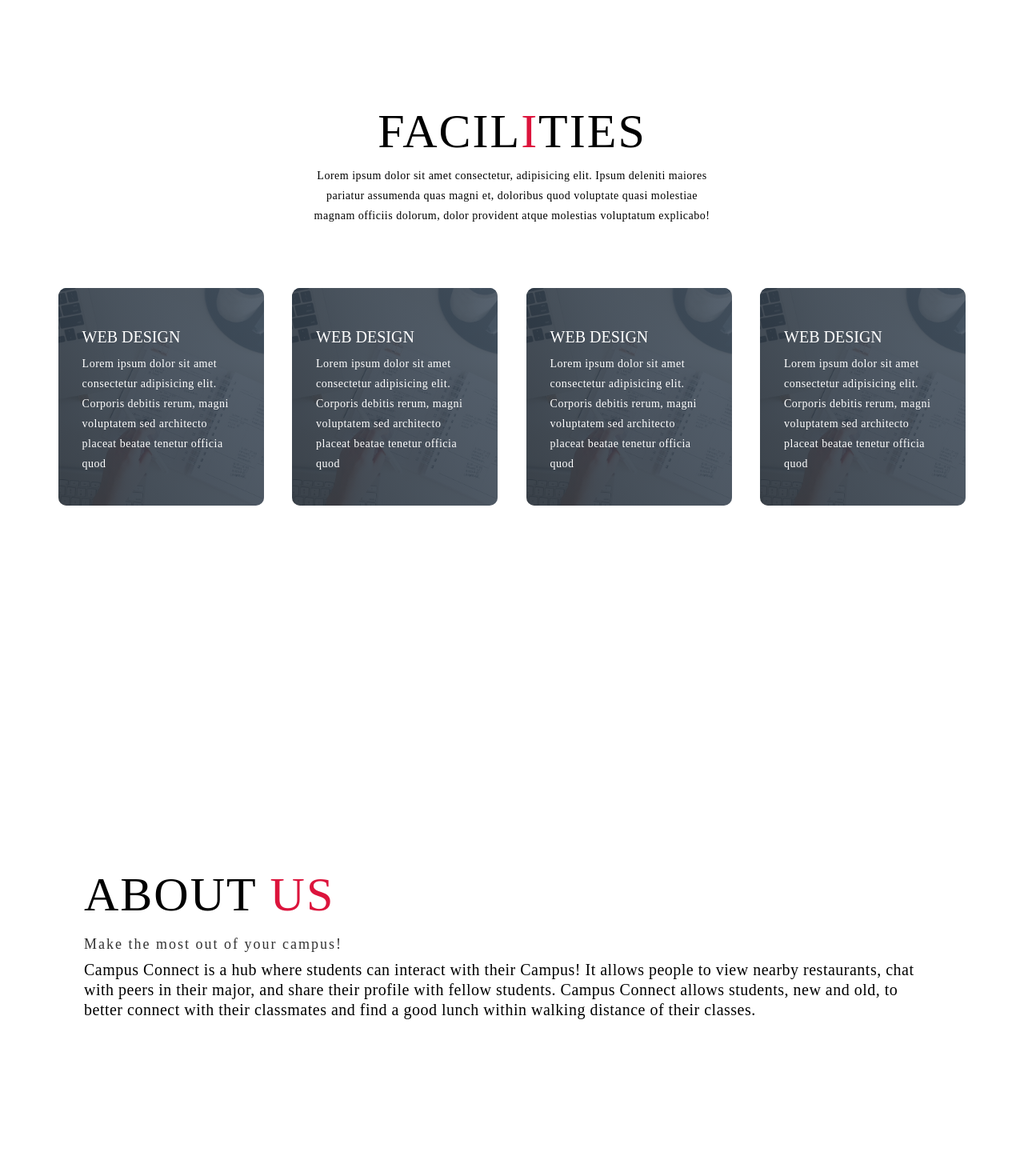
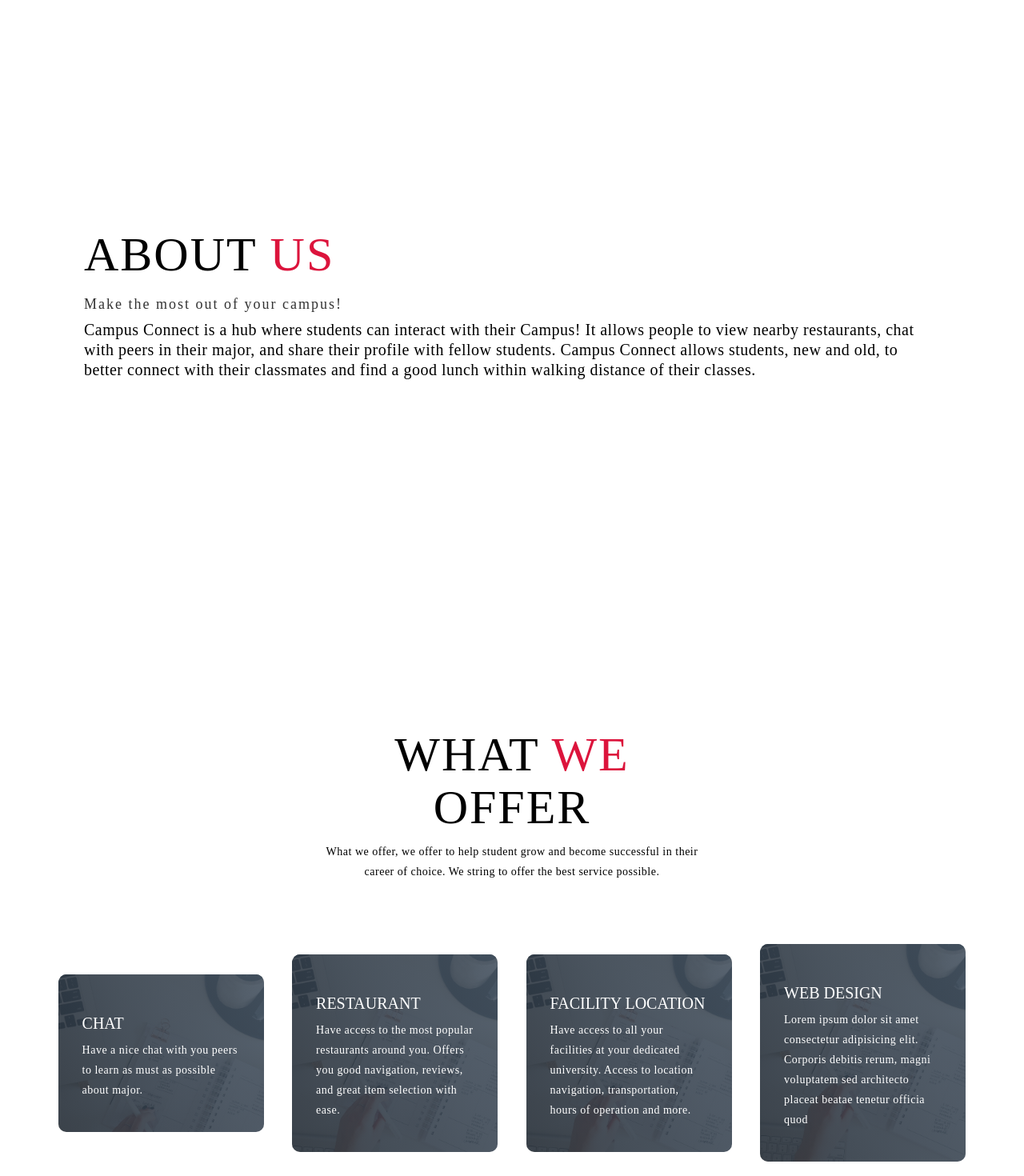
Before and after one commit to SWEFinalProject/Final_Project, a React (Create React App) app: page /home in a window 1280 px wide. Shown: the part 820-2290 px from the top of the page at 80% size. Built offline with nearby package versions, Linux system fonts and the light colour scheme; no server answers.

Commit message:
Fixed bugs

```diff
--- a/src/components/home.js
+++ b/src/components/home.js
@@ -103,55 +103,6 @@ export default function LandingPage() {
           </div>
         </div>
       </section>
-      <section id="services">
-        <div class="services container">
-          <div class="service-top">
-            <h1 class="section-title">
-              Facil<span>i</span>ties
-            </h1>
-            <p>
-              Lorem ipsum dolor sit amet consectetur, adipisicing elit. Ipsum
-              deleniti maiores pariatur assumenda quas magni et, doloribus quod
-              voluptate quasi molestiae magnam officiis dolorum, dolor provident
-              atque molestias voluptatum explicabo!
-            </p>
-          </div>
-          <div class="service-bottom">
-            <div class="service-item">
-              <h2>Web Design</h2>
-              <p>
-                Lorem ipsum dolor sit amet consectetur adipisicing elit.
-                Corporis debitis rerum, magni voluptatem sed architecto placeat
-                beatae tenetur officia quod
-              </p>
-            </div>
-            <div class="service-item">
-              <h2>Web Design</h2>
-              <p>
-                Lorem ipsum dolor sit amet consectetur adipisicing elit.
-                Corporis debitis rerum, magni voluptatem sed architecto placeat
-                beatae tenetur officia quod
-              </p>
-            </div>
-            <div class="service-item">
-              <h2>Web Design</h2>
-              <p>
-                Lorem ipsum dolor sit amet consectetur adipisicing elit.
-                Corporis debitis rerum, magni voluptatem sed architecto placeat
-                beatae tenetur officia quod
-              </p>
-            </div>
-            <div class="service-item">
-              <h2>Web Design</h2>
-              <p>
-                Lorem ipsum dolor sit amet consectetur adipisicing elit.
-                Corporis debitis rerum, magni voluptatem sed architecto placeat
-                beatae tenetur officia quod
-              </p>
-            </div>
-          </div>
-        </div>
-      </section>
       <section id="about">
         <div class="about container">
           <div class="col-right">
@@ -170,22 +121,68 @@ export default function LandingPage() {
           </div>
         </div>
       </section>
+      <section id="services">
+        <div class="services container">
+          <div class="service-top">
+            <h1 class="section-title">
+              What<span> we </span>offer
+            </h1>
+            <p>
+              What we offer, we offer to help student grow and become successful
+              in their career of choice. We string to offer the best service
+              possible.
+            </p>
+          </div>
+          <div class="service-bottom">
+            <div class="service-item">
+              <h2>Chat</h2>
+              <p>
+                Have a nice chat with you peers to learn as must as possible
+                about major.
+              </p>
+            </div>
+            <div class="service-item">
+              <h2>Restaurant</h2>
+              <p>
+                Have access to the most popular restaurants around you. Offers
+                you good navigation, reviews, and great item selection with
+                ease.
+              </p>
+            </div>
+            <div class="service-item">
+              <h2>Facility Location</h2>
+              <p>
+                Have access to all your facilities at your dedicated university.
+                Access to location navigation, transportation, hours of
+                operation and more.
+              </p>
+            </div>
+            <div class="service-item">
+              <h2>Web Design</h2>
+              <p>
+                Lorem ipsum dolor sit amet consectetur adipisicing elit.
+                Corporis debitis rerum, magni voluptatem sed architecto placeat
+                beatae tenetur officia quod
+              </p>
+            </div>
+          </div>
+        </div>
+      </section>
       <section id="contact">
         <div class="contact container">
           <div>
             <h1 class="section-title">
-              Contact <span>info</span>
+              <span>contributors</span>
             </h1>
           </div>
           <div class="contact-items">
             <div class="contact-item">
               <div class="icon">
-                <img src="https://img.icons8.com/bubbles/100/000000/phone.png" />
+                <img src="https://img.icons8.com/bubbles/100/000000/new-post.png" />
               </div>
               <div class="contact-info">
-                <h1>Phone</h1>
-                <h2>+1 234 123 1234</h2>
-                <h2>+1 234 123 1234</h2>
+                <h1>Eliza Schuh</h1>
+                <h2>info@gmail.com</h2>
               </div>
             </div>
             <div class="contact-item">
@@ -193,18 +190,26 @@ export default function LandingPage() {
                 <img src="https://img.icons8.com/bubbles/100/000000/new-post.png" />
               </div>
               <div class="contact-info">
-                <h1>Email</h1>
+                <h1>Nur Haque</h1>
                 <h2>info@gmail.com</h2>
-                <h2>abcd@gmail.com</h2>
               </div>
             </div>
             <div class="contact-item">
               <div class="icon">
-                <img src="https://img.icons8.com/bubbles/100/000000/map-marker.png" />
+                <img src="https://img.icons8.com/bubbles/100/000000/new-post.png" />
               </div>
               <div class="contact-info">
-                <h1>Address</h1>
-                <h2>Fatikchhari, Chittagong, Bangladesh</h2>
+                <h1>Anish Ganga</h1>
+                <h2>info@gmail.com</h2>
+              </div>
+            </div>
+            <div class="contact-item">
+              <div class="icon">
+                <img src="https://img.icons8.com/bubbles/100/000000/new-post.png" />
+              </div>
+              <div class="contact-info">
+                <h2>Alina Nemira</h2>
+                <h2>info@gmail.com</h2>
               </div>
             </div>
           </div>
--- a/src/components/landingPage.js
+++ b/src/components/landingPage.js
@@ -88,6 +88,24 @@ export default function landingPage() {
           </div>
         </div>
       </section>
+      <section id="about">
+        <div class="about container">
+          <div class="col-right">
+            <h1 class="section-title">
+              About <span>Us</span>
+            </h1>
+            <h2>Make the most out of your campus!</h2>
+            <p>
+              Campus Connect is a hub where students can interact with their
+              Campus! It allows people to view nearby restaurants, chat with
+              peers in their major, and share their profile with fellow
+              students. Campus Connect allows students, new and old, to better
+              connect with their classmates and find a good lunch within walking
+              distance of their classes.!
+            </p>
+          </div>
+        </div>
+      </section>
       <section id="services">
         <div class="services container">
           <div class="service-top">
@@ -132,24 +150,6 @@ export default function landingPage() {
                 beatae tenetur officia quod
               </p>
             </div>
-          </div>
-        </div>
-      </section>
-      <section id="about">
-        <div class="about container">
-          <div class="col-right">
-            <h1 class="section-title">
-              About <span>Us</span>
-            </h1>
-            <h2>Make the most out of your campus!</h2>
-            <p>
-              Campus Connect is a hub where students can interact with their
-              Campus! It allows people to view nearby restaurants, chat with
-              peers in their major, and share their profile with fellow
-              students. Campus Connect allows students, new and old, to better
-              connect with their classmates and find a good lunch within walking
-              distance of their classes.!
-            </p>
           </div>
         </div>
       </section>
--- a/src/components/styles/lp.css
+++ b/src/components/styles/lp.css
@@ -141,6 +141,7 @@ p {
 }
 #header .nav-list ul li:hover a {
   color: crimson;
+  cursor: pointer;
 }
 #header .hamburger {
   height: 60px;
```
Also changed, not shown: 2 other files (tests, documents, lock files or other folders).
